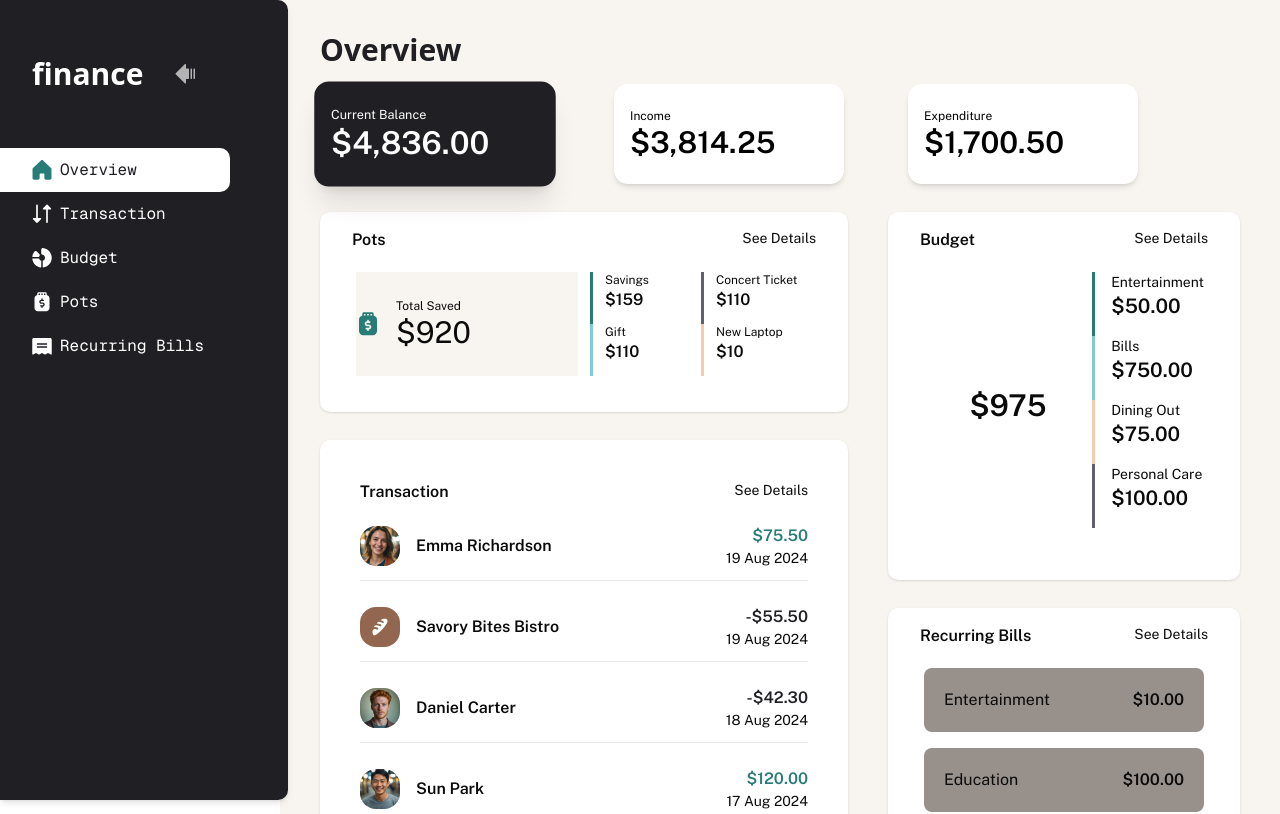
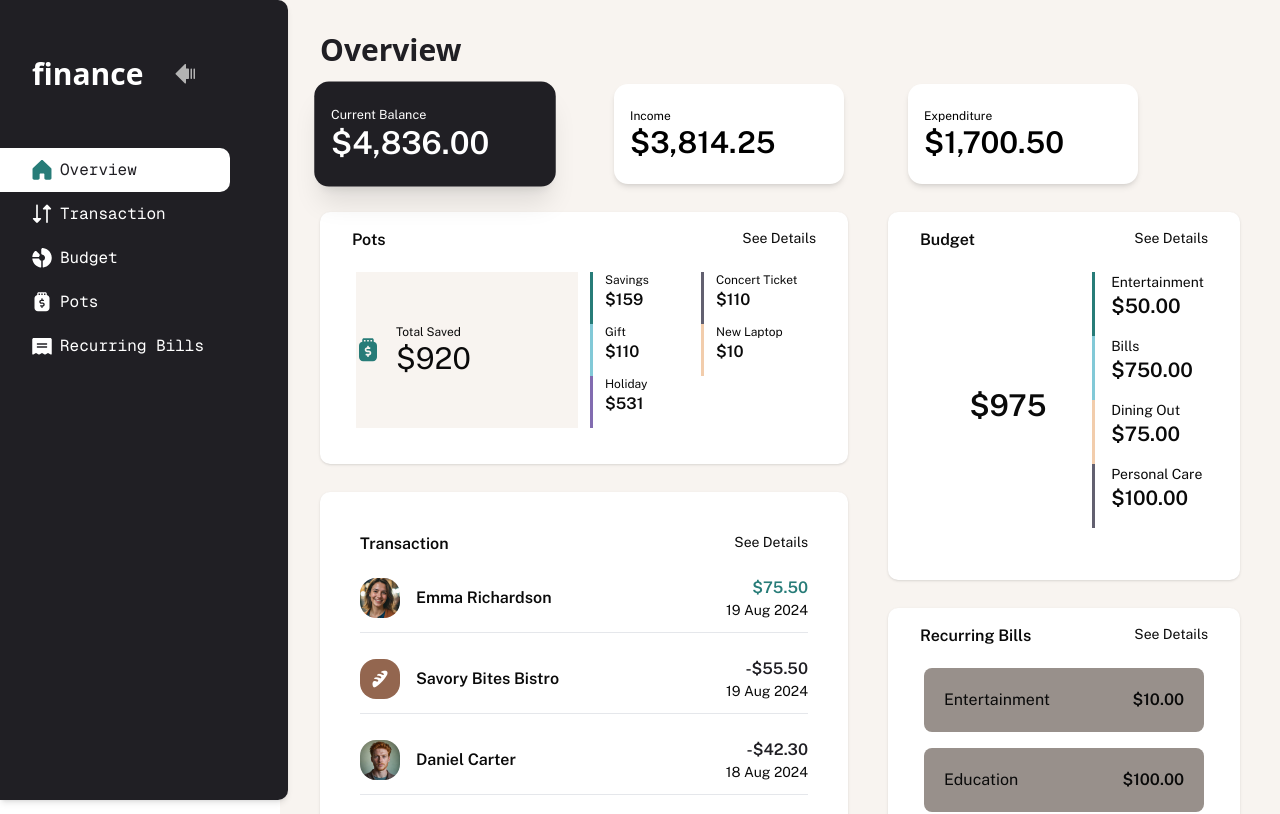
Before and after one commit to Omokhepe/dashboard-financial, a Next.js app: page /overview in a window 1280 px wide. Shown: the top 814 px of the page. Built offline with nearby package versions, Linux system fonts and the light colour scheme.

Commit message:
Add and Edit feature

```diff
--- a/src/app/(main)/overview/page.jsx
+++ b/src/app/(main)/overview/page.jsx
@@ -13,6 +13,7 @@ const Overview = () => {
   const router = useRouter();
   const { loading, error, data } = useFetchData('/data.json');
   const budgets = useSelector((state) => state.budget.budgets);
+  const pots = useSelector((state) => state.pots.pots);
 
   const [isActive, setIsActive] = useState('current');
 
@@ -20,7 +21,7 @@ const Overview = () => {
   if (error) return <p>Error: {error}</p>;
   if (!data) return <p>No data found</p>;
 
-  const { balance, transactions, pots } = data;
+  const { balance, transactions } = data;
 
   const balanceCards = [
     { id: 'current', label: 'Current Balance', value: balance?.current },
@@ -78,7 +79,7 @@ const Overview = () => {
               </div>
 
               <div className="flex flex-wrap flex-1 pl-3">
-                {pots.slice(0, 4).map((item, i) => {
+                {pots.map((item, i) => {
                   return (
                     <div
                       key={i}
--- a/src/app/(main)/pots/page.jsx
+++ b/src/app/(main)/pots/page.jsx
@@ -74,7 +74,7 @@ const Pots = () => {
             subTitle="Pot Name"
             amtText="Maximum Spend"
             spanText="Create a pot to set savings target."
-            colors={colorData}
+            colors={resultColor}
             formData={formData}
             setFormData={setFormData}
           />
```
